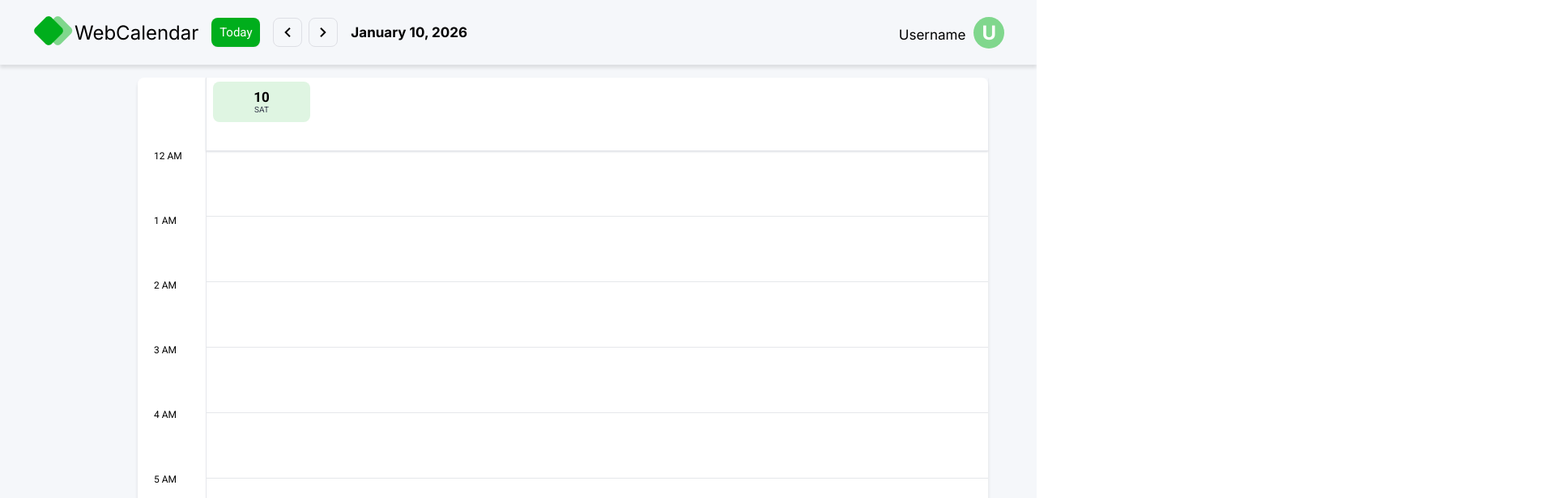
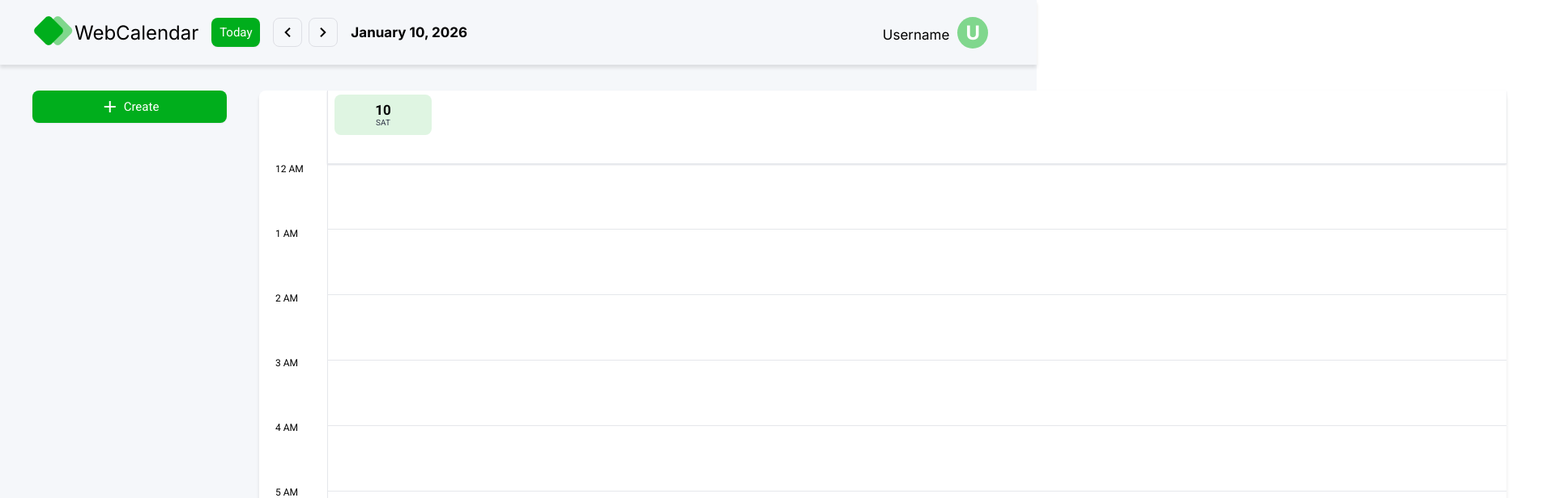
Before and after one commit to D1gger1/web-calendar, a React (Vite) app: page / in a window 1280 px wide. Shown: the top 616 px of the page at 81% size, 1920 px wide, since content can reach past the window. Built offline with nearby package versions, Linux system fonts and the light colour scheme.

Commit message:
fix day page and add sidebar button

```diff
--- a/src/app/App.module.scss
+++ b/src/app/App.module.scss
@@ -1,5 +1,12 @@
 .app{
+    display: flex;
+    flex-direction: column;
     height: 100vh;
     width: 100vw;
     background-color: #F5F7FA;
 }
+
+.main{
+    display: flex;
+    flex: 1;
+}
--- a/src/app/App.tsx
+++ b/src/app/App.tsx
@@ -1,17 +1,19 @@
-
-import { Header } from '../widgets/Header/Header'
-import { DayPage } from '../pages/dayPage/DayPage'
-import styles from './App.module.scss'
+import { Header } from '../widgets/Header/Header';
+import { DayPage } from '../pages/dayPage/DayPage';
+import { CalendarSidebar } from '../widgets/CalendarSidebar/CalendarSidebar';
+import styles from './App.module.scss';
 
 function App() {
-
-
   return (
     <div className={styles.app}>
-      <Header></Header>
-      <DayPage></DayPage>
+      <Header />
+
+      <div className={styles.main}>
+        <CalendarSidebar />
+        <DayPage />
+      </div>
     </div>
-  )
+  );
 }
 
-export default App
+export default App;
--- a/src/pages/dayPage/DayPage.module.scss
+++ b/src/pages/dayPage/DayPage.module.scss
@@ -0,0 +1,5 @@
+.page {
+  display: flex;
+  flex: 1;
+  justify-content: flex-end;
+}
--- a/src/pages/dayPage/DayPage.tsx
+++ b/src/pages/dayPage/DayPage.tsx
@@ -1,8 +1,9 @@
 import { DayTimeline } from "../../widgets/DayTimeline/DayTimeline";
+import styles from './DayPage.module.scss'
 
 export const DayPage = () => {
     return(
-        <div>
+        <div className={styles.page}>
             <DayTimeline />
         </div>
     )
--- a/src/widgets/CalendarSidebar/CalendarSidebar.module.scss
+++ b/src/widgets/CalendarSidebar/CalendarSidebar.module.scss
@@ -0,0 +1,23 @@
+.sidebar{
+    display: flex;
+    flex-direction: column;
+
+}
+
+.createButton{
+    display: flex;
+    align-items: center;
+    justify-content: center;
+    gap: 5px;
+    margin: 32px 40px;
+    height: 40px;
+    width: 240px;
+    background-color: #00AE1C;
+    color: white;
+    border: none;
+    border-radius: 8px;
+    cursor: pointer;
+    box-shadow: 0px 1px 2px 0px #1018280D;
+    font-family: 'Roboto', sans-serif;
+    font-size: 15px;
+}
--- /dev/null
+++ b/src/widgets/CalendarSidebar/CalendarSidebar.tsx
@@ -0,0 +1,13 @@
+import styles from './CalendarSidebar.module.scss';
+
+export const CalendarSidebar = () => {
+    return(
+        <div className={styles.sidebar}>
+            <button className={styles.createButton}>
+                <span className="material-symbols-outlined">
+                    add
+                </span>Create
+            </button>
+        </div>
+    )
+}
--- a/src/widgets/DayTimeline/DayTimeline.module.scss
+++ b/src/widgets/DayTimeline/DayTimeline.module.scss
@@ -1,15 +1,16 @@
 .wrapper {
   display: flex;
   flex-direction: column;
+  justify-content: flex-end;
+  margin-right: 80px;
+  margin-top: 32px;
   height: 950px;
-  width: 1050px;
-  margin: 16px auto;
-  margin-right: 60px;
+  width: 1540px;
   background-color: white;
   border-top-left-radius: 8px;
   border-top-right-radius: 8px;
   box-shadow: 0px 4px 4px 0px #0000001A;
-
+  flex-shrink: 0;
 }
 
 .header {
--- a/src/widgets/Header/Header.module.scss
+++ b/src/widgets/Header/Header.module.scss
@@ -3,7 +3,8 @@
     flex-direction: row;
     justify-content: space-between;
     box-shadow: 0px 4px 4px 0px #0000001A;
-    height: 80px;
+    min-height: 80px;
+    height: 100%;
     width: 100%;
 }
 
@@ -75,7 +76,7 @@
 }
 
 .right{
-    margin-right: 40px;
+    margin-right: 60px;
 }
 
 .username{
```
Also changed, not shown: src/widgets/CalendarSidebar/CalendarSideba.tsx (deleted).
